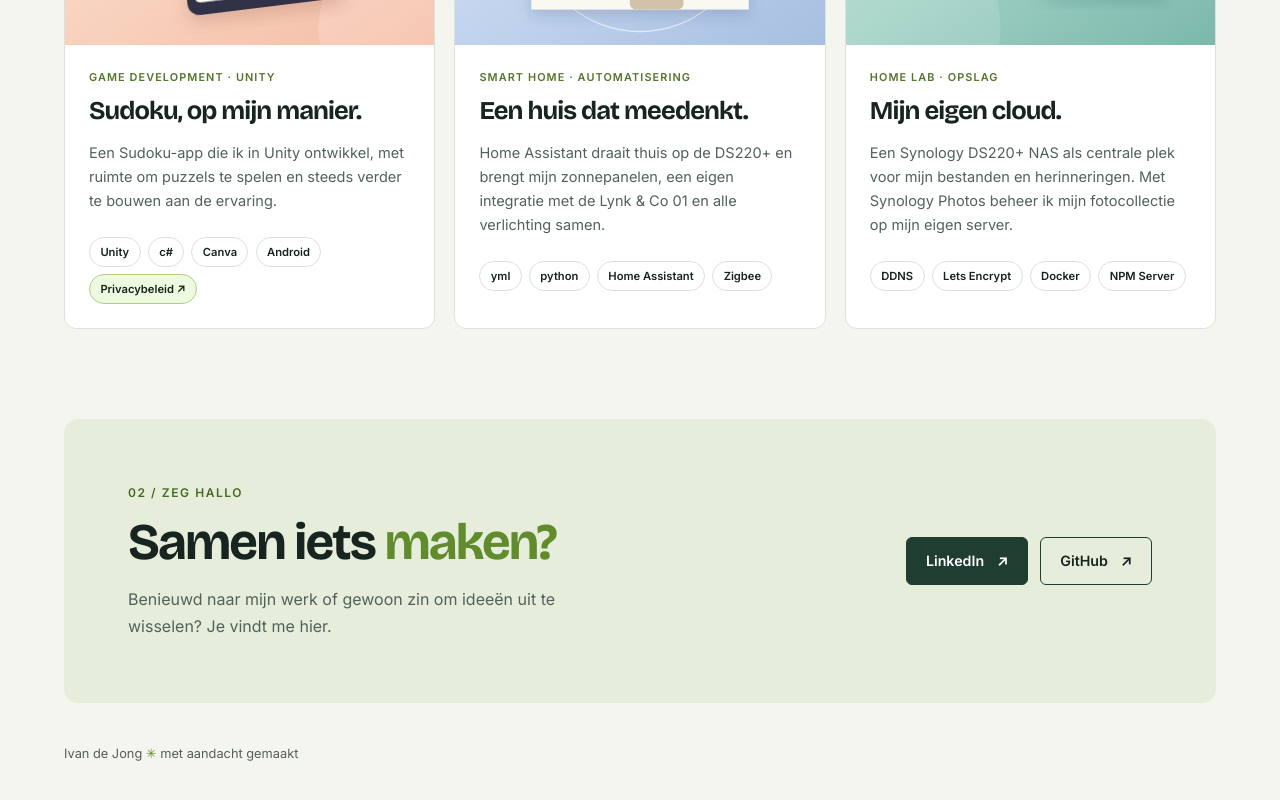
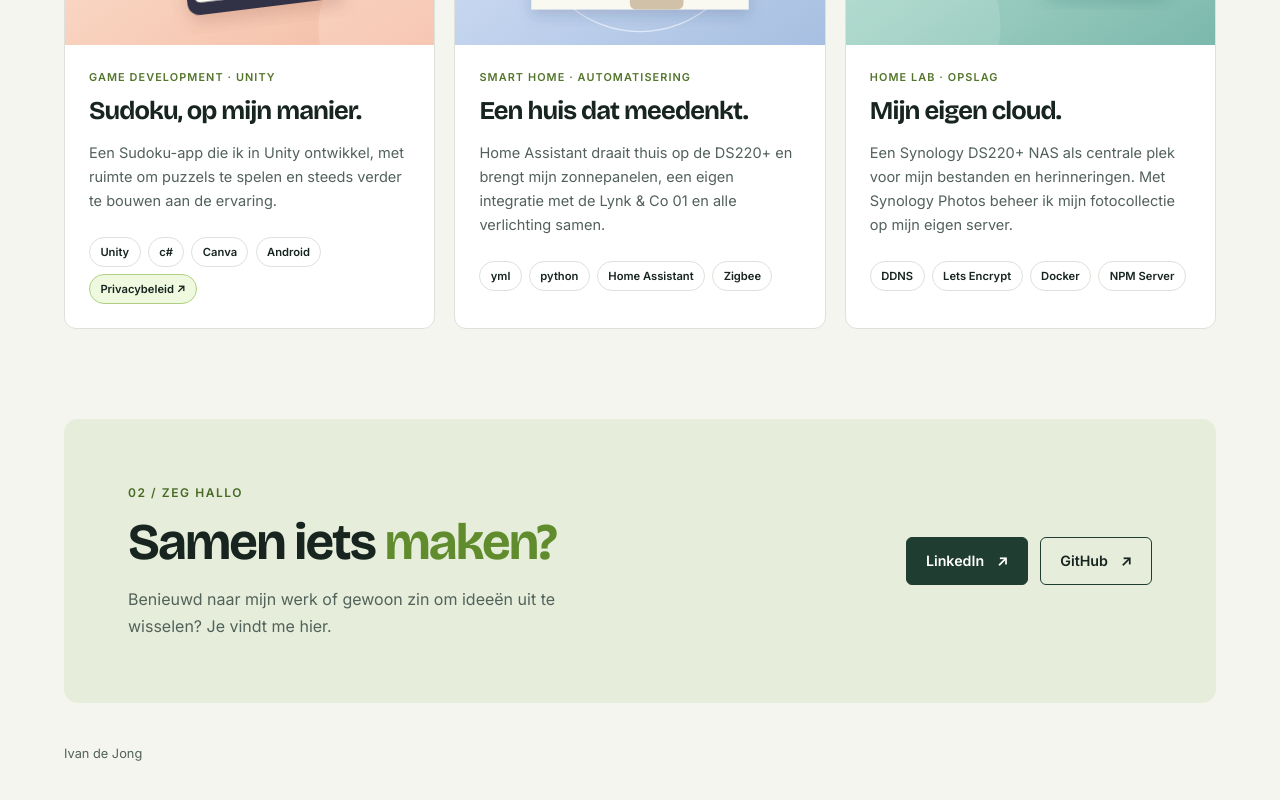
Before and after one commit to IvandeJong/Website, an Angular app: page / in a window 1280 px wide. Shown: the part 1218-2018 px from the top of the page. Built offline with nearby package versions, Linux system fonts and the light colour scheme.

Commit message:
remove ai footer text

```diff
--- a/src/app/app.component.html
+++ b/src/app/app.component.html
@@ -62,5 +62,5 @@
     </section>
   </main>
 
-  <footer class="site-footer"><span>Ivan de Jong <span aria-hidden="true">✳</span> met aandacht gemaakt</span></footer>
+  <footer class="site-footer"><span>Ivan de Jong</span></footer>
 </div>
```
